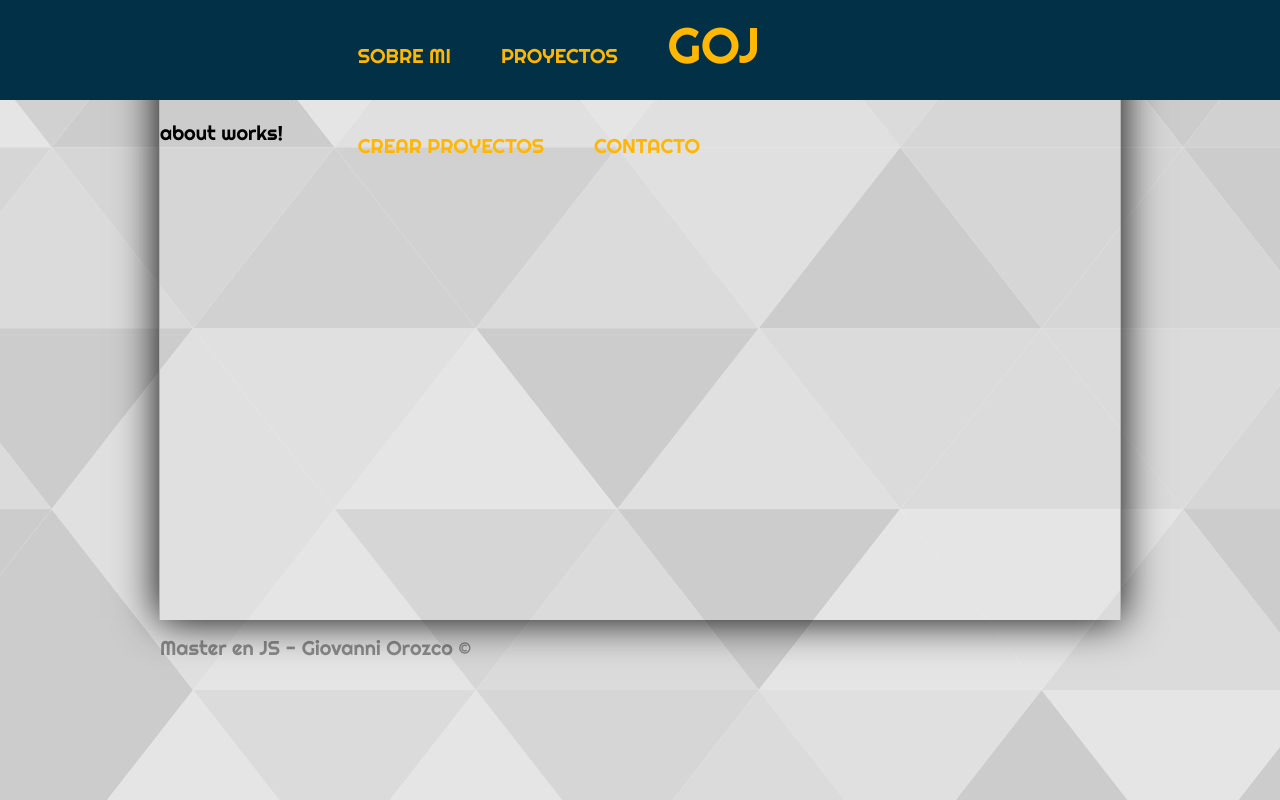
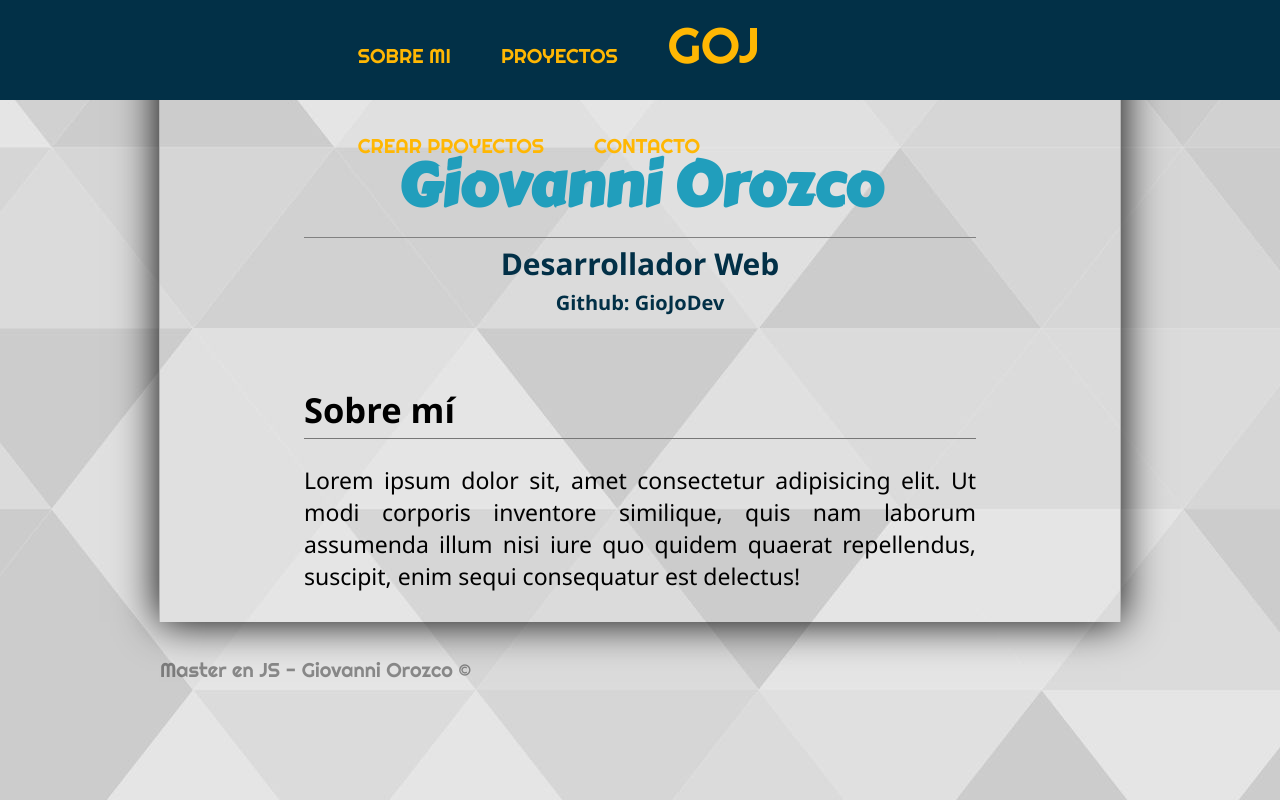
Before and after one commit to giojodev/portafolio-angular, an Angular app: page / in a window 1280 px wide. Built offline with nearby package versions, Linux system fonts and the light colour scheme.

Commit message:
Pagina Sobre mi

```diff
--- a/src/app/components/about/about.component.html
+++ b/src/app/components/about/about.component.html
@@ -1 +1,10 @@
-<p>about works!</p>
+<div id="title">
+    <h1>{{title}}</h1>
+    <h2>{{subtitle}}</h2>
+    <p><a href="{{web}}"><img src="" alt="">Github: GioJoDev</a></p>
+</div>
+
+<article class="about">
+<h2>Sobre mí</h2>
+<p>Lorem ipsum dolor sit, amet consectetur adipisicing elit. Ut modi corporis inventore similique, quis nam laborum assumenda illum nisi iure quo quidem quaerat repellendus, suscipit, enim sequi consequatur est delectus!</p>
+</article>
--- a/src/app/components/about/about.component.ts
+++ b/src/app/components/about/about.component.ts
@@ -6,8 +6,14 @@ import { Component, OnInit } from '@angular/core';
   styleUrls: ['./about.component.css']
 })
 export class AboutComponent implements OnInit {
-
-  constructor() { }
+  public title: string;
+  public subtitle:string;
+  public web:string
+  constructor() {
+    this.title="Giovanni Orozco";
+    this.subtitle="Desarrollador Web";
+    this.web="https://github.com/giojodev"
+  }
 
   ngOnInit(): void {
   }
--- a/src/assets/css/styles.css
+++ b/src/assets/css/styles.css
@@ -135,3 +135,55 @@ footer{
     padding-top: 15px;
     color: rgba(29, 29, 29, 0.466);
 }
+
+#title{
+    width: 70%;
+    margin: 0px auto;
+    margin-bottom: 70px;
+    text-align: center;
+    margin-top: 20px;
+
+}
+#title h1{
+    font-family: 'Carter','Segoe UI', Tahoma, Geneva, Verdana, sans-serif;
+    font-size: 60px;
+    color: #219ebc;
+    border-bottom: 1px solid rgb(129, 129, 129);
+    padding-bottom: 5px;
+}
+#title h2{
+    font-family: 'Segoe UI', Tahoma, Geneva, Verdana, sans-serif;
+    font-size: 30px;
+    color:#023047;
+    margin-top: 5px;
+    margin-bottom: 5px;
+}
+#title p{
+    margin-top: 5px;
+    margin-bottom: 5px;
+    font-family: 'Segoe UI', Tahoma, Geneva, Verdana, sans-serifs;
+    color: #023047;
+    font-weight:bold ;
+}
+#title p a{
+    text-decoration: none;
+    color: #023047;
+
+}
+article.about{
+    width: 70%;
+    margin: 0 auto;
+    margin-bottom: 20px;
+    font-size: 23px;
+    font-family: 'Segoe UI', Tahoma, Geneva, Verdana, sans-serif;
+}
+.about h2{
+    border-bottom:  1px solid rgb(119, 119, 119);
+    padding-bottom: 5px;
+    margin-bottom: 5px;
+}
+.about p{
+    padding-top: 20px;
+    padding-bottom: 30px;
+    text-align: justify;
+}
```
Also changed, not shown: src/assets/img/github.png (added).
